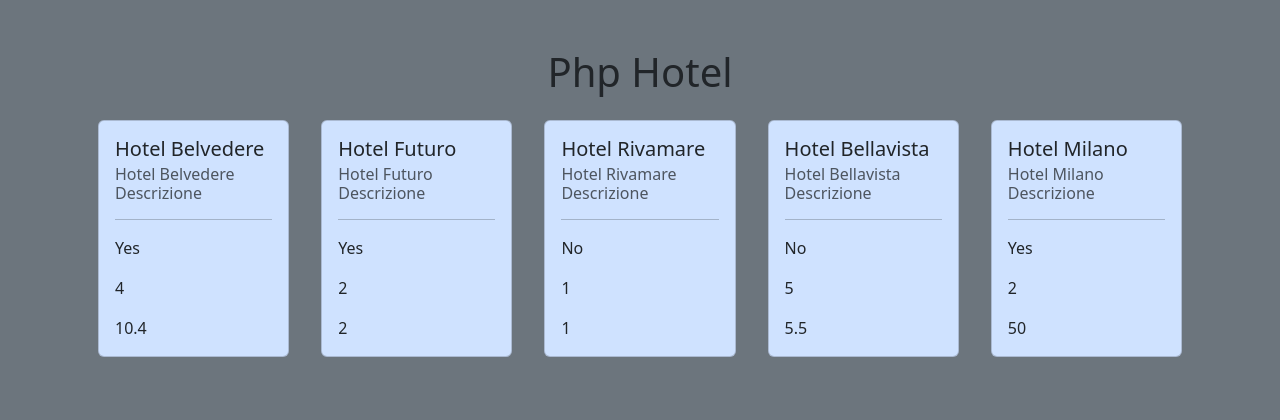
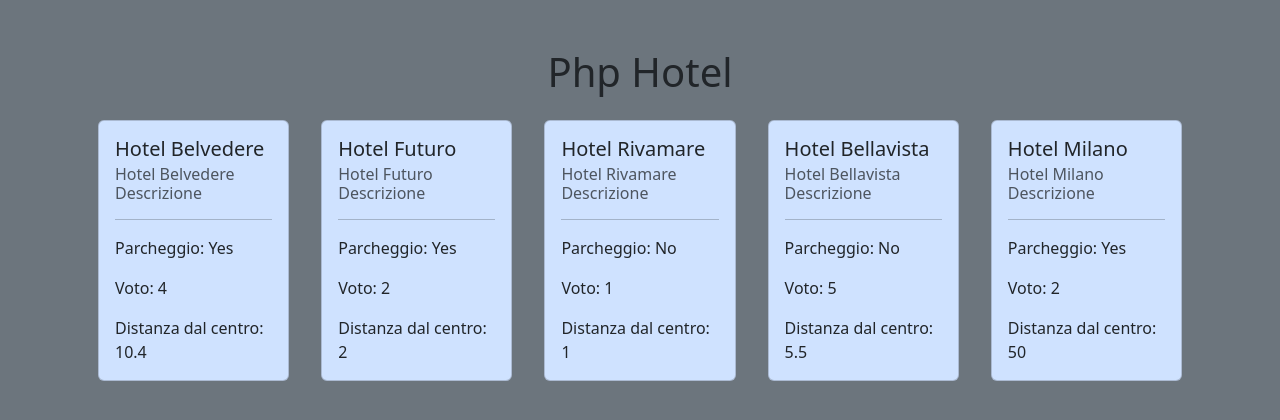
Before and after one commit to Jomar-Navarro/php-hotel, a PHP site: page / in a window 1280 px wide. Shown: the top 420 px of the page. Run offline with PHP 8.4, Linux system fonts and the light colour scheme.

Commit message:
[add] details

```diff
--- a/index.php
+++ b/index.php
@@ -67,9 +67,9 @@ $hotels = [
               <?php echo $hotel['description'] ?>
             </h6>
             <hr>
-            <p class="card-text"><?php echo $hotel['parking'] ? 'Yes' : 'No' ?></p>
-            <p class="card-text"><?php echo $hotel['vote'] ?></p>
-            <p class="card-text"><?php echo $hotel['distance_to_center'] ?></p>
+            <p class="card-text">Parcheggio: <?php echo $hotel['parking'] ? 'Yes' : 'No' ?></p>
+            <p class="card-text">Voto: <?php echo $hotel['vote'] ?></p>
+            <p class="card-text">Distanza dal centro: <?php echo $hotel['distance_to_center'] ?></p>
           </div>
         </div>
       <?php endforeach ?>
```
